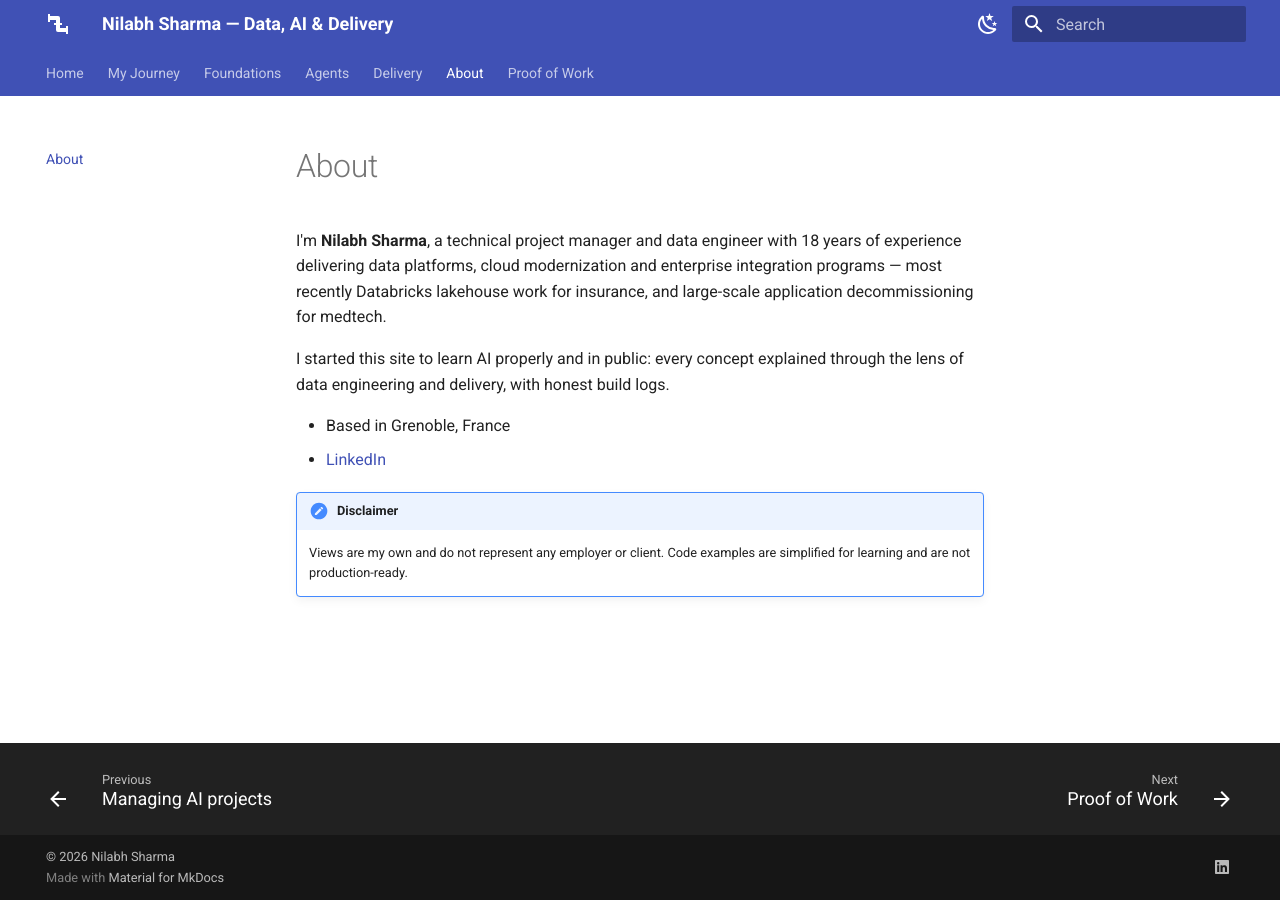
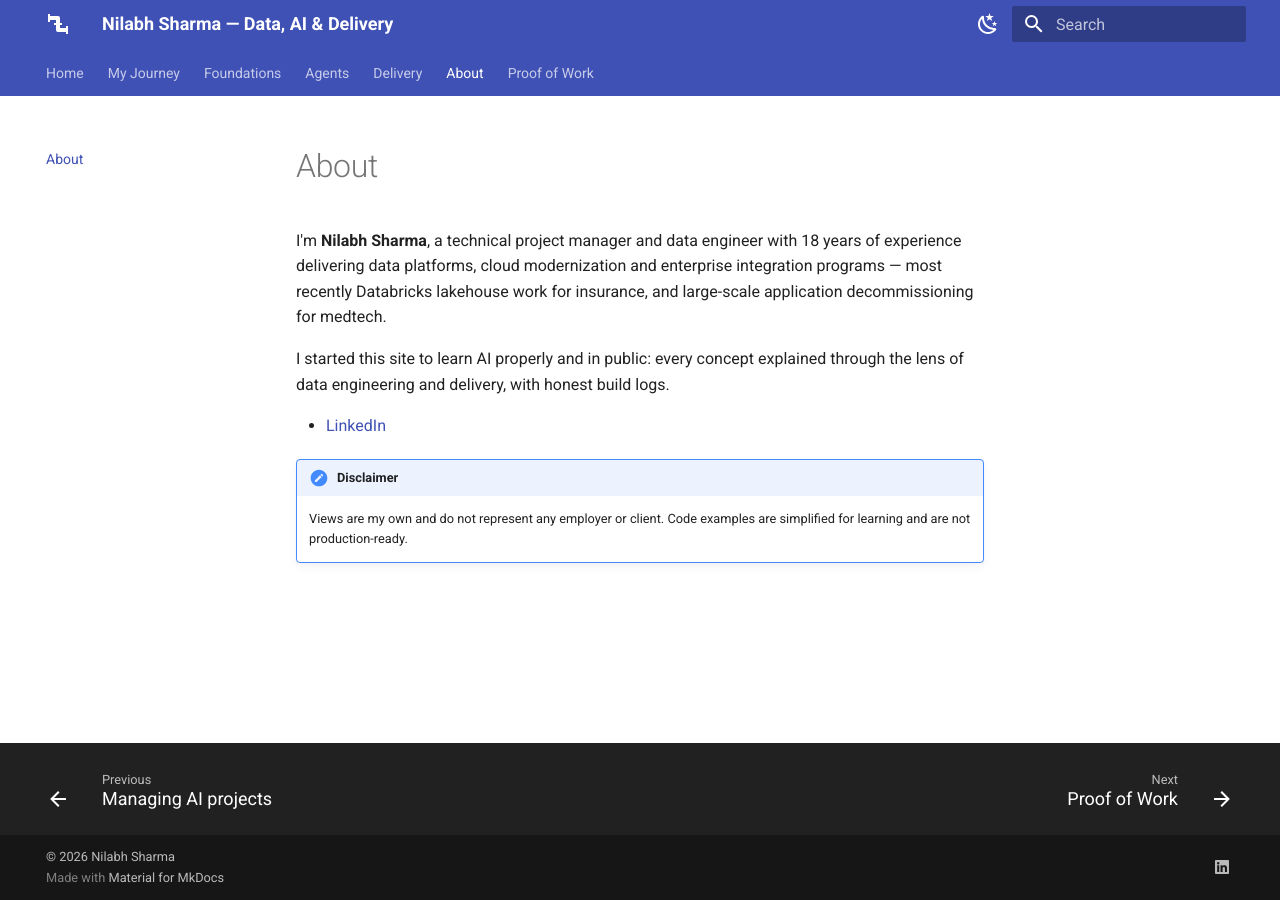
Before and after one commit to nilabh-sharma/nilabh-sharma, an MkDocs documentation site: the page built from docs/about.md, in a window 1280 px wide. Built offline with MkDocs 1.6.1 and Material for MkDocs 9.7.7, drawn with Linux system fonts in a browser that asks for light colours.

Commit message:
Update about.md to remove location details
Removed location information from the about section.

```diff
--- a/docs/about.md
+++ b/docs/about.md
@@ -4,7 +4,6 @@ I'm **Nilabh Sharma**, a technical project manager and data engineer with 18 yea
 
 I started this site to learn AI properly and in public: every concept explained through the lens of data engineering and delivery, with honest build logs.
 
-- Based in Grenoble, France
 - [LinkedIn](https://www.linkedin.com/in/nilabhsharma)
 
 !!! note "Disclaimer"
```
